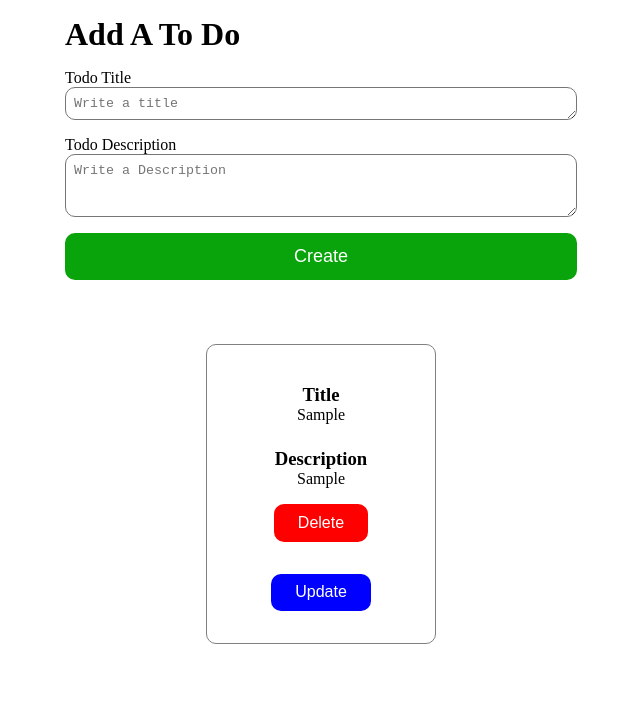
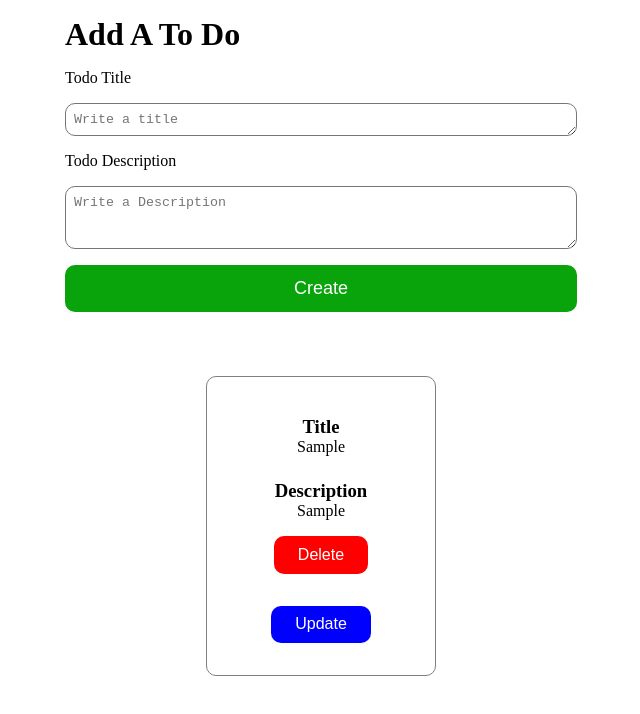
Before and after one commit to MrtGzc/ReactExercises, a React (Vite) app in the folder TodoApp/: page / in a window 1280 px wide. Both pictures are taken after typing "Sample", "Sample" into the empty fields and a click on the button "Create". Shown: the top 714 px of the page, without its empty margins (319-959 px from the left). Built offline with nearby package versions, Linux system fonts and the light colour scheme.

Commit message:
finished the project

```diff
--- a/TodoApp/src/App.css
+++ b/TodoApp/src/App.css
@@ -103,4 +103,12 @@
   background-color: blue;
 }
 
+textarea{
+  margin-top: 1rem;
+  border-radius: 10px;
+  padding: .5rem;
+  width: 100%;
+  outline: none;
+
+}
 /*  Todo */
--- a/TodoApp/src/App.jsx
+++ b/TodoApp/src/App.jsx
@@ -17,14 +17,34 @@ function App() {
     ]);
   };
 
-  const deletedTodoId = id => {
-    settodos(todos.filter(todo => todo.id !== id));
-  }
+  const deletedTodoId = (id) => {
+    settodos(todos.filter((todo) => todo.id !== id));
+  };
+
+
+  const changeTodoid = (newTitle, newDesc, id) => {
+    settodos(
+      todos.map((todo) => {
+        if (todo.id === id) {
+          return {
+            ...todos,
+            title: newTitle,
+            desc: newDesc,
+          };
+        }
+        return todo;
+      })
+    );
+  };
 
   return (
     <div className="appContainer">
       <Addtodos todoDatas={todoDatas}></Addtodos>
-      <Todos todos={todos} deletedTodoId={deletedTodoId}></Todos>
+      <Todos
+        todos={todos}
+        deletedTodoId={deletedTodoId}
+        changeTodoid={changeTodoid}
+      ></Todos>
     </div>
   );
 }
--- a/TodoApp/src/Components/Todo.jsx
+++ b/TodoApp/src/Components/Todo.jsx
@@ -1,19 +1,60 @@
-function Todo({todo,deletedTodoId}) {
+import { useState } from "react";
 
+function Todo({ todo, deletedTodoId,changeTodoid }) {
+  const [UpdateStatus, setUpdateStatus] = useState(false);
+  const [newTitle, setnewTitle] = useState("")
+  const [newDesc, setnewDesc] = useState("")
   const deleteTodos = () => {
-    deletedTodoId(todo.id)
+    deletedTodoId(todo.id);
+  };
+
+  const updateTodos = () => {
+    setUpdateStatus(true);
+  };
+
+  const updatedTodo = () => {
+    changeTodoid(newTitle,newDesc,todo.id)
+    setUpdateStatus(false);
+  }
+
+  const titleChange = (item) => {
+    setnewTitle(item.target.value)
+  }
+
+  const descChange = (item) => {
+    setnewDesc(item.target.value)
   }
 
   return (
     <div className="todoContainer">
+      {UpdateStatus ? (
+        <div>
+          <h3>Title</h3>
+          <textarea rows={"1"} onChange={titleChange} defaultValue={todo.title}></textarea>
+          <h3>Description</h3>
+          <textarea rows={"3"} onChange={descChange} defaultValue={todo.desc}></textarea>
+          <div className="buttons">
+            <button className="updateBtn" onClick={updatedTodo}>
+              Update
+            </button>
+          </div>
+        </div>
+      ) : (
+        <div>
           <h3>Title</h3>
           <p>{todo.title}</p>
           <h3>Description</h3>
           <p>{todo.desc}</p>
           <div className="buttons">
-        <button className="deleteBtn" onClick={deleteTodos}>Delete</button>
-        <button className="updateBtn">Update</button>
+            <button className="deleteBtn" onClick={deleteTodos}>
+              Delete
+            </button>
+            <button className="updateBtn" onClick={updateTodos}>
+              Update
+            </button>
           </div>
+        </div>
+      )}
     </div>
   );
 }
--- a/TodoApp/src/Components/Todos.jsx
+++ b/TodoApp/src/Components/Todos.jsx
@@ -1,13 +1,18 @@
 import Todo from "../Components/Todo";
 
-function Todos({todos,deletedTodoId}) {
+function Todos({ todos, deletedTodoId, changeTodoid }) {
   return (
     <div className="todosContainer">
-      {
-        todos.map(todo => {
-         return (<Todo key={todo.id} todo={todo} deletedTodoId={deletedTodoId}></Todo>)
-        })
-      }
+      {todos.map((todo) => {
+        return (
+          <Todo
+            key={todo.id}
+            todo={todo}
+            deletedTodoId={deletedTodoId}
+            changeTodoid={changeTodoid}
+          ></Todo>
+        );
+      })}
     </div>
   );
 }
```
Lines whose indentation alone changed are shown as unchanged.
